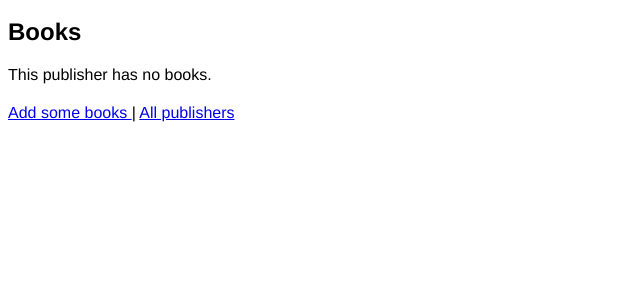
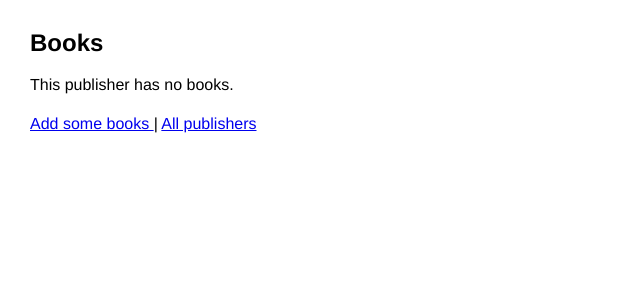
Before and after one commit to philgyford/django-nested-inline-formsets-example, a Django app: template publishing/books/templates/books/publisher_detail.html in a window 1280 px wide. Shown: the top 300 px of the page, without its empty margins (0-640 px from the left). Run offline with Django 3.2, Linux system fonts and the light colour scheme; the template is opened without the code that fills it, so the values that code supplies are empty.

Commit message:
Tweak css

```diff
--- a/publishing/books/templates/books/base.html
+++ b/publishing/books/templates/books/base.html
@@ -12,6 +12,7 @@
         color: #000;
         font-family: Helvetica, Arial, sans-serif;
         line-height: 1.4em;
+        margin: 2em 30px 3em 30px;
       }
 
       table {
```
